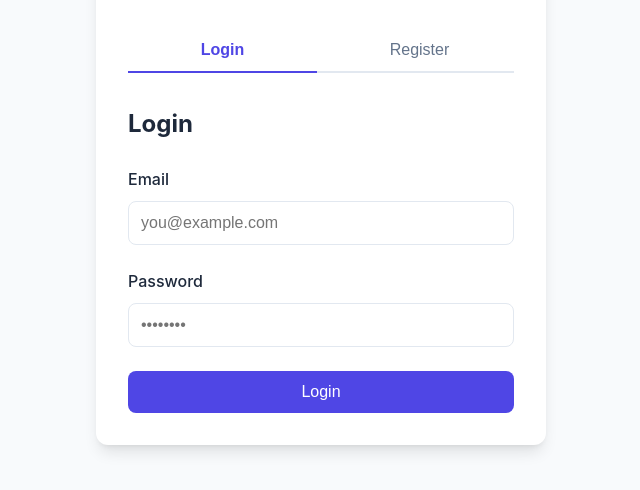
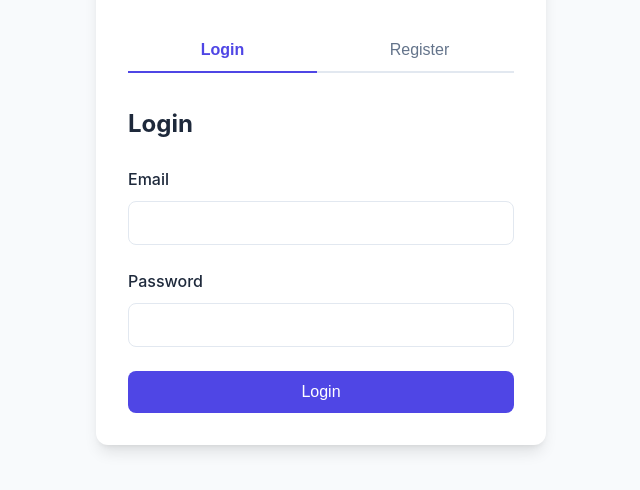
Before and after one commit to rohanranjan0902/Finance_Tracker, a plain HTML site: page web/index.html in a window 1280 px wide. Shown: the part 252-742 px from the top of the page, without its empty margins (319-959 px from the left). Drawn offline with Linux system fonts and the light colour scheme.

Commit message:
Clear placeholders in login and registration forms

```diff
--- a/web/index.html
+++ b/web/index.html
@@ -24,11 +24,11 @@
                     <h2>Login</h2>
                     <div class="form-group">
                         <label for="login-email">Email</label>
-                        <input type="email" id="login-email" required placeholder="you@example.com">
+                        <input type="email" id="login-email" required placeholder="">
                     </div>
                     <div class="form-group">
                         <label for="login-password">Password</label>
-                        <input type="password" id="login-password" required placeholder="••••••••">
+                        <input type="password" id="login-password" required placeholder="">
                     </div>
                     <button type="submit" class="btn btn-primary">Login</button>
                 </form>
@@ -38,19 +38,19 @@
                     <h2>Create Account</h2>
                     <div class="form-group">
                         <label for="register-name">Full Name</label>
-                        <input type="text" id="register-name" required placeholder="John Doe">
+                        <input type="text" id="register-name" required placeholder="">
                     </div>
                     <div class="form-group">
                         <label for="register-email">Email</label>
-                        <input type="email" id="register-email" required placeholder="you@example.com">
+                        <input type="email" id="register-email" required placeholder="">
                     </div>
                     <div class="form-group">
                         <label for="register-password">Password</label>
-                        <input type="password" id="register-password" required placeholder="••••••••">
+                        <input type="password" id="register-password" required placeholder="">
                     </div>
                     <div class="form-group">
                         <label for="register-confirm">Confirm Password</label>
-                        <input type="password" id="register-confirm" required placeholder="••••••••">
+                        <input type="password" id="register-confirm" required placeholder="">
                     </div>
                     <button type="submit" class="btn btn-primary">Create Account</button>
                 </form>
```
